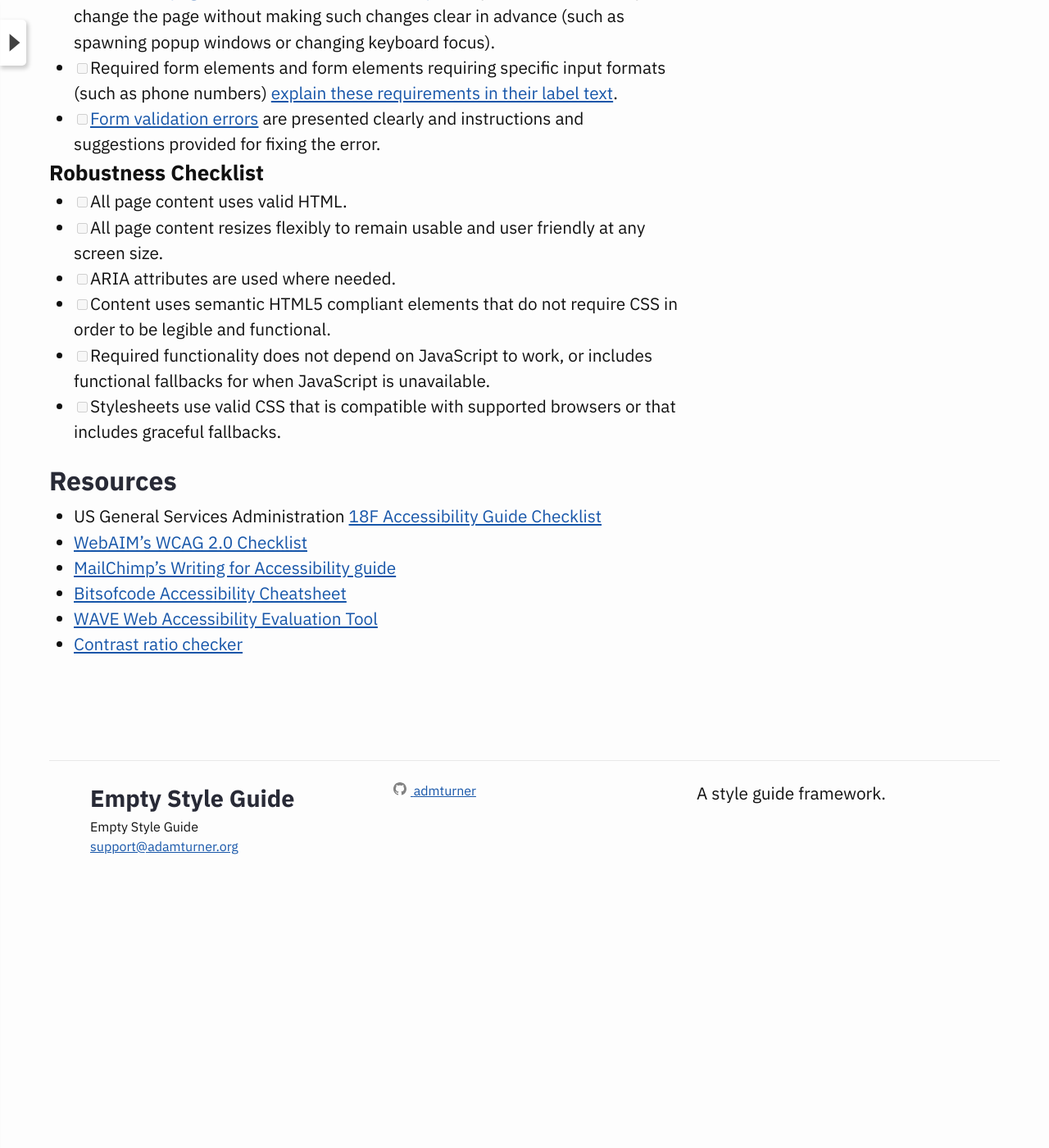
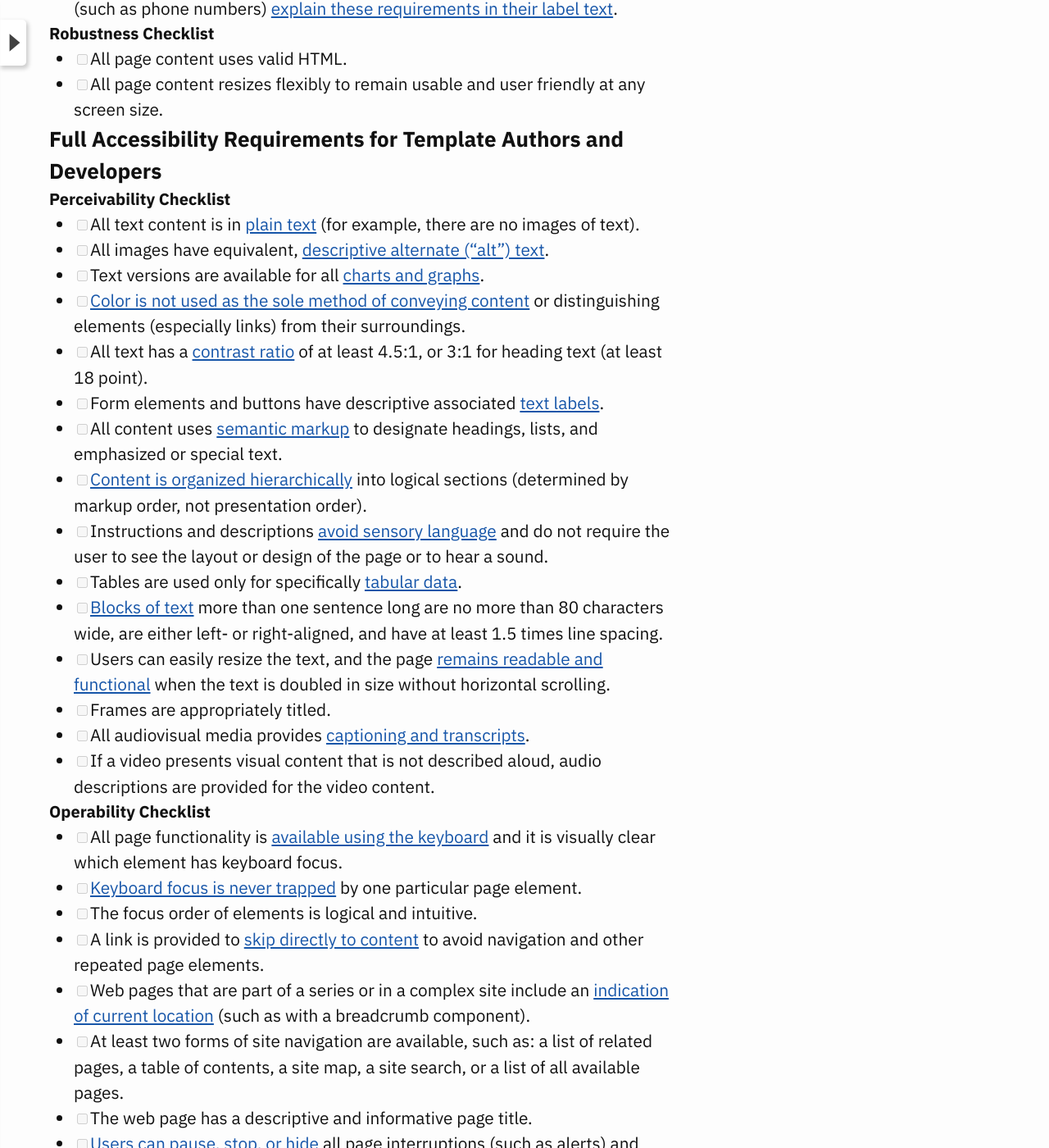
Before and after one commit to admturner/empty-style-guide, a Jekyll site: the page built from _styleguide/accessibility.md, in a window 1280 px wide and 1400 px high, scrolled down 2892 px. Shown: the whole window at 82% size. Built offline with Jekyll 4.4.1, drawn with Linux system fonts in a browser that asks for light colours; before the commit the page ends 3960 px from its top, so only the background shows below that; some of the changed text lies outside the part shown.

Commit message:
Rearrange accessibility checklist items

```diff
--- a/_styleguide/accessibility.md
+++ b/_styleguide/accessibility.md
@@ -1,5 +1,6 @@
 ---
 category: Accessibility
+order: 1
 title: "Accessibility Checklist"
 authors:
     - name: Adam Turner
@@ -13,30 +14,34 @@
 * Understandable
 * Robust
 
-<!-- includes links from each of these to the page the describes the requirement in more detail -->
+## At a Glance
 
-## Basics
+We produce content for a diverse audience who interacts with our material in many different ways. Our goal isn't merely to check off boxes on a list, but to guarantee that we do not exclude people based on our design decisions. Each item on these lists contributes to our goal of meeting our users wherever they are and allowing them to access our content however they choose.
 
-Though I provide some checklists here, I don't recommend thinking of accessibility as simply checking off boxes on a list. Accessibility is about meeting users wherever they are -- it's about not excluding people with our design or markup.
-
-Consider these questions as you create content:
+With this in mind, consider these questions as you create content for the HRS website:
 
 * Can someone quickly scan this document and understand the material?
 * Is the content written clearly using simple, approachable language?
 * Is the message still clear without specific sensory elements like colors, images, video, or sound?
 * Can a user navigate the page (and use interactive content like forms and links) with only a keyboard?
-* It is predictable: does it use navigation, layout, and design consistent with the rest of the site and with usability best practices?
+* Does it use navigation, layout, and design consistent with the rest of the site and with usability best practices?
 * Are labels and instructions clear for input elements like forms?
 * Is the markup clean and structured?
 * Does this content work on at any screen or device size?
 
 ## Checklists
 
-Use the following checklists to determine whether your content aligns with the WCAG 2.0 standards and best practices. Not everything you publish will include every element.
+Use the following checklists as a guide to help determine whether your content aligns with the WCAG 2.0 standards and best practices. Not every page will include every element. If your page doesn't have video, for example, you don't need to meet the requirements for audiovisual content. (These checklists are not perfect and should not be used to replace formal evaluation.)
 
-<!-- Reorganize this into site-wide content vs. post/page content -->
+We've separated the checklists into two groups:
 
-### Perceivability Checklist
+1. The first, for Content Managers, focuses on requirements specific to content and doesn't include things like <abbr title="Accessible Rich Internet Applications">ARIA</abbr> attributes and <abbr title="Cascading Stylesheets">CSS</abbr> that are taken care of by the WordPress templates.
+
+2. The second, for template authors and site developers, includes elements like ARIA, CSS, and form design that need to be defined in the WordPress templates and backend.
+
+### Fundamentals of Accessible Content for Content Managers
+
+#### Perceivability Checklist
 
 * [ ] All text content is in [plain text]() (for example, there are no images of text).
 * [ ] All images have equivalent, [descriptive alternate ("alt") text]().
@@ -46,46 +51,89 @@
 * [ ] All content uses [semantic markup]() to designate headings, lists, and emphasized or special text.
 * [ ] [Content is organized hierarchically]() into logical sections (determined by markup order, not presentation order).
 * [ ] Instructions and descriptions [avoid sensory language]() and do not require the user to see the layout or design of the page or to hear a sound.
+* [ ] If you have added colors manually, they have appropriate contrast (at least 4.5:1) and are not used as the sole method of distinguishing meaning.
 * [ ] Tables are used only for specifically [tabular data]().
-* [ ] [Color is not used as the sole method of conveying content]() or distinguishing elements (especially links) from their surroundings.
-* [ ] All text has a [contrast ratio]() of at least 4.5:1, or 3:1 for heading text (at least 18 point).
-* [ ] Users can easily resize the text, and the page [remains readable and functional]() when the text is doubled in size without horizontal scrolling.
-* [ ] [Blocks of text]() more than one sentence long are no more than 80 characters wide, are either left- or right-aligned, and have at least 1.5 times line spacing.
+* [ ] [Blocks of text]() more than one sentence long are no more than 80 characters wide and are either left- or right-aligned.
 
-### Operability Checklist
+#### Operability Checklist
 
-* [ ] All page functionality is [available using the keyboard]() and it is visually clear which element has keyboard focus.
-* [ ] [Keyboard focus is never trapped]() by one particular page element.
-* [ ] A link is provided to [skip directly to content]() to avoid navigation and other repeated page elements.
 * [ ] [All links are descriptive]() so that the purpose or destination of each link is clear from the link text alone. (Avoid "click here" or "learn more").
 * [ ] No two [links with the same text]() go to different locations.
-* [ ] Web pages that are part of a series or in a complex site include an [indication of current location]() (such as with a breadcrumb component).
 * [ ] Content and functionality has [no time limits]() or constraints except as required by real-time events (in which case alternatives should be available).
-* [ ] [Users can pause, stop, or hide]() all page interruptions (such as alerts) and automatically updating content (such as news tickers or automatically refreshing content).
 * [ ] [Moving, blinking, or scrolling]() content that lasts longer than 5 seconds does not occur automatically and can be paused, stopped, or hidden by the user.
 * [ ] [No page content flashes]() more the 3 times per second.
 
-### Understandability Checklist
+#### Understandability Checklist
 
 * [ ] [Content is written in plain language](). Writing is concise and straightforward.
 * [ ] [Words that may be ambiguous]() or unknown are defined through adjacent text or in a glossary or definition list.
 * [ ] Links never force users into a new tab or window (using `target="_blank"`) unless doing so is required to preserve user data (such as on a form), in which case the behavior should be made clear in the link.
+* [ ] Required form elements and form elements requiring specific input formats (such as phone numbers) [explain these requirements in their label text]().
+
+#### Robustness Checklist
+
+* [ ] All page content uses valid HTML.
+* [ ] All page content resizes flexibly to remain usable and user friendly at any screen size.
+
+### Full Accessibility Requirements for Template Authors and Developers
+
+#### Perceivability Checklist
+
+* [ ] All text content is in [plain text]() (for example, there are no images of text).
+* [ ] All images have equivalent, [descriptive alternate ("alt") text]().
+* [ ] Text versions are available for all [charts and graphs]().
+* [ ] [Color is not used as the sole method of conveying content]() or distinguishing elements (especially links) from their surroundings.
+* [ ] All text has a [contrast ratio]() of at least 4.5:1, or 3:1 for heading text (at least 18 point).
+* [ ] Form elements and buttons have descriptive associated [text labels]().
+* [ ] All content uses [semantic markup]() to designate headings, lists, and emphasized or special text.
+* [ ] [Content is organized hierarchically]() into logical sections (determined by markup order, not presentation order).
+* [ ] Instructions and descriptions [avoid sensory language]() and do not require the user to see the layout or design of the page or to hear a sound.
+* [ ] Tables are used only for specifically [tabular data]().
+* [ ] [Blocks of text]() more than one sentence long are no more than 80 characters wide, are either left- or right-aligned, and have at least 1.5 times line spacing.
+* [ ] Users can easily resize the text, and the page [remains readable and functional]() when the text is doubled in size without horizontal scrolling.
+* [ ] Frames are appropriately titled.
+* [ ] All audiovisual media provides [captioning and transcripts]().
+* [ ] If a video presents visual content that is not described aloud, audio descriptions are provided for the video content.
+
+#### Operability Checklist
+
+* [ ] All page functionality is [available using the keyboard]() and it is visually clear which element has keyboard focus.
+* [ ] [Keyboard focus is never trapped]() by one particular page element.
+* [ ] The focus order of elements is logical and intuitive.
+* [ ] A link is provided to [skip directly to content]() to avoid navigation and other repeated page elements.
+* [ ] Web pages that are part of a series or in a complex site include an [indication of current location]() (such as with a breadcrumb component).
+* [ ] At least two forms of site navigation are available, such as: a list of related pages, a table of contents, a site map, a site search, or a list of all available pages.
+* [ ] The web page has a descriptive and informative page title.
+* [ ] [Users can pause, stop, or hide]() all page interruptions (such as alerts) and automatically updating content (such as news tickers or automatically refreshing content).
+* [ ] [All links are descriptive]() so that the purpose or destination of each link is clear from the link text alone. (Avoid "click here" or "learn more").
+* [ ] No two [links with the same text]() go to different locations.
+* [ ] Content and functionality has [no time limits]() or constraints except as required by real-time events (in which case alternatives should be available).
+* [ ] [Moving, blinking, or scrolling]() content that lasts longer than 5 seconds does not occur automatically and can be paused, stopped, or hidden by the user.
+* [ ] [No page content flashes]() more the 3 times per second.
+
+#### Understandability Checklist
+
+* [ ] [Content is written in plain language](). Writing is concise and straightforward.
+* [ ] [Words that may be ambiguous]() or unknown are defined through adjacent text or in a glossary or definition list.
+* [ ] Links never force users into a new tab or window (using `target="_blank"`) unless doing so is required to preserve user data (such as on a form), in which case the behavior should be made clear in the link.
+* [ ] Required form elements and form elements requiring specific input formats (such as phone numbers) [explain these requirements in their label text]().
 * [ ] [When webpage elements receive focus or input]() they do not substantially change the page without making such changes clear in advance (such as spawning popup windows or changing keyboard focus).
-* [ ] Required form elements and form elements requiring specific input formats (such as phone numbers) [explain these requirements in their label text]().
 * [ ] [Form validation errors]() are presented clearly and instructions and suggestions provided for fixing the error.
 
-### Robustness Checklist
+#### Robustness Checklist
 
 * [ ] All page content uses valid HTML.
 * [ ] All page content resizes flexibly to remain usable and user friendly at any screen size.
 * [ ] ARIA attributes are used where needed.
-* [ ] Content uses semantic HTML5 compliant elements that do not require CSS in order to be legible and functional.
+* [ ] Content uses semantic HTML5-compliant elements that do not require CSS in order to be legible and functional.
 * [ ] Required functionality does not depend on JavaScript to work, or includes functional fallbacks for when JavaScript is unavailable.
 * [ ] Stylesheets use valid CSS that is compatible with supported browsers or that includes graceful fallbacks.
 
 ## Resources
 
 * US General Services Administration [18F Accessibility Guide Checklist](https://accessibility.18f.gov/checklist/)
+* [WSU Web Communication Accessibility Checklist](https://web.wsu.edu/accessibility-guides/accessibility-checklist/)
+* [Accessibility Test Cases](https://alphagov.github.io/accessibility-tool-audit/test-cases.html)
 * [WebAIM's WCAG 2.0 Checklist](https://webaim.org/standards/wcag/checklist)
 * [MailChimp's Writing for Accessibility guide](https://styleguide.mailchimp.com/writing-for-accessibility/)
 * [Bitsofcode Accessibility Cheatsheet](https://bitsofco.de/the-accessibility-cheatsheet/)
```
Also changed, not shown: CHANGELOG.md.
